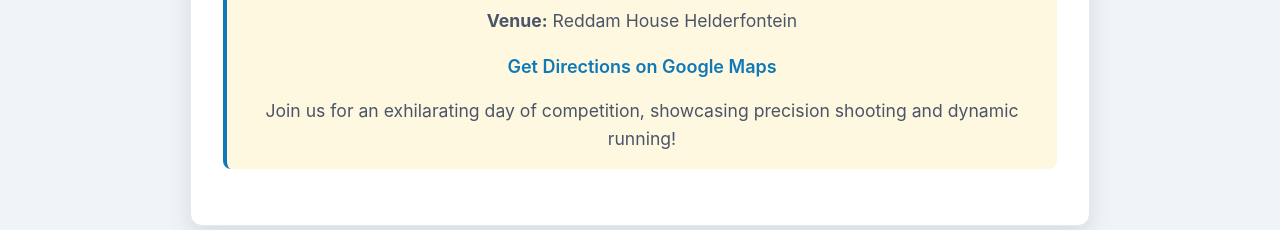
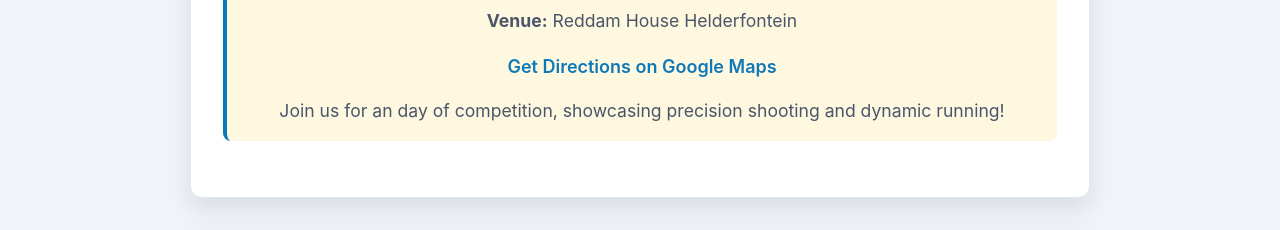
Before and after one commit to MrEgbers/GautengLaserRun2025, a plain HTML site: page Index.html in a window 1280 px wide. Shown: the part 376-606 px from the top of the page. Drawn offline with nearby package versions, Linux system fonts and the light colour scheme.

Commit message:
Add files via upload

```diff
--- a/Index.html
+++ b/Index.html
@@ -187,7 +187,7 @@
                    Get Directions on Google Maps
                 </a>
             </p>
-            <p class="text-lg text-center text-gray-600 mt-4">Join us for an exhilarating day of competition, showcasing precision shooting and dynamic running!</p>
+            <p class="text-lg text-center text-gray-600 mt-4">Join us for an day of competition, showcasing precision shooting and dynamic running!</p>
         </div>
     </div>
 
```
